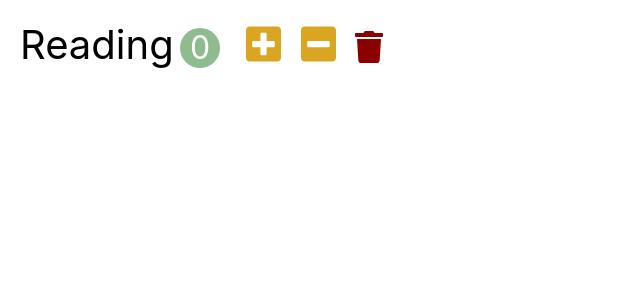
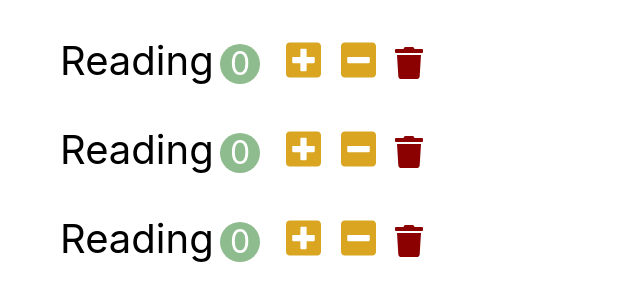
Before and after one commit to monty420420/React_template, a React (Create React App) app: page / in a window 1280 px wide. Shown: the top 300 px of the page, without its empty margins (0-640 px from the left). Built offline with nearby package versions, Linux system fonts and the light colour scheme.

Commit message:
React_extends

```diff
--- a/src/App.jsx
+++ b/src/App.jsx
@@ -1,9 +1,9 @@
 import React from 'react';
 import './app.css';
-import Habit from './components/habit';
+import Habits from './components/habits';
 
 function App() {
-  return <Habit />;
+  return <Habits />;
 }
 
 export default App;
--- /dev/null
+++ b/src/components/habits.jsx
@@ -0,0 +1,24 @@
+import React, { Component } from 'react';
+import Habit from './habit';
+
+class Habits extends Component {
+    state = {
+        habits: [
+            {name: 'Reading', count: 0},
+            {name: 'Running', count: 0},
+            {name: 'Coding', count: 0},
+        ],
+    };
+    render() {
+        return (
+            <ul>
+                {
+                    this.state.habits.map(habit => (
+                        <Habit />
+                    ))}
+            </ul>
+        );
+    }
+}
+
+export default Habits;
```
